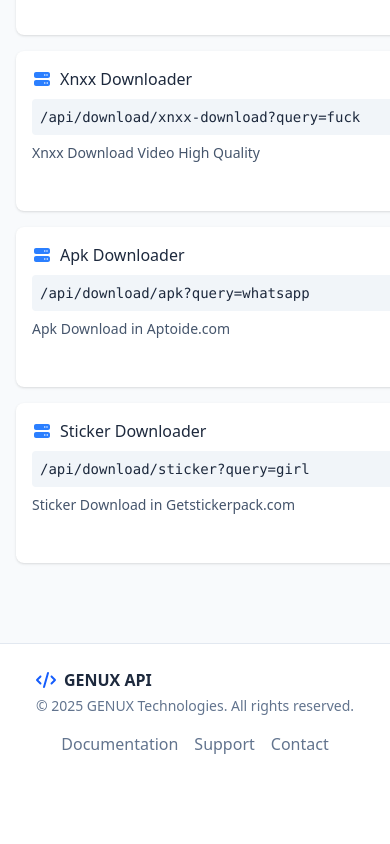
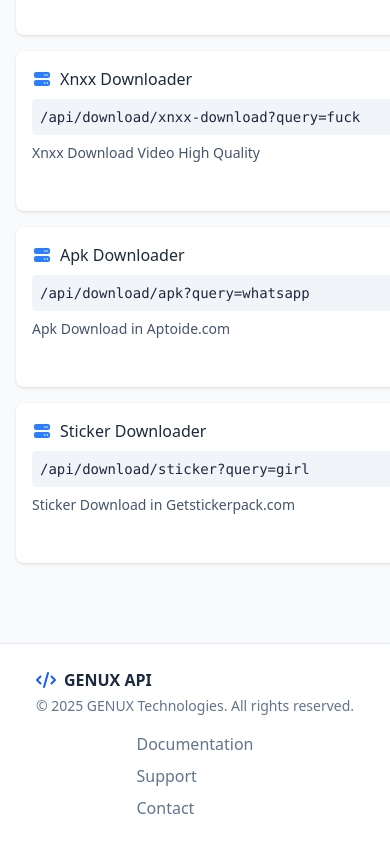
Before and after one commit to nimesh-piyumal/genux-api, a Next.js app: page / in a window 390 px wide. Shown: the part 1731-2575 px from the top of the page. Before the commit the page ends 2511 px from the top, so only its background shows below. Built offline with nearby package versions, Linux system fonts and the light colour scheme.

Commit message:
---------

```diff
--- /dev/null
+++ b/app/components/Footer.js
@@ -0,0 +1,44 @@
+import { FontAwesomeIcon } from '@fortawesome/react-fontawesome';
+import { faCode } from '@fortawesome/free-solid-svg-icons';
+
+const Footer = ({ darkMode }) => {
+  return (
+    <footer className={`mt-12 py-6 ${darkMode ? 'bg-slate-800 border-t border-slate-700' : 'bg-white border-t border-slate-200'}`}>
+      <div className="max-w-7xl mx-auto px-4 sm:px-6 lg:px-8">
+        <div className="flex flex-col md:flex-row justify-between items-center">
+          <div className="mb-4 md:mb-0">
+            <div className="flex items-center">
+              <FontAwesomeIcon icon={faCode} className="h-5 w-5 text-blue-600 dark:text-blue-400" />
+              <span className="ml-2 font-bold">GENUX API</span>
+            </div>
+            <div className="mt-1 text-sm text-slate-500 dark:text-slate-400">
+              <p>© 2025 GENUX Technologies. All rights reserved.</p>
+            </div>
+          </div>
+          <div className="flex flex-col md:flex-row space-y-2 md:space-y-0 md:space-x-4">
+            <a
+              href="#"
+              className="text-slate-500 hover:text-slate-700 dark:text-slate-400 dark:hover:text-slate-300 transition-colors"
+            >
+              Documentation
+            </a>
+            <a
+              href="#"
+              className="text-slate-500 hover:text-slate-700 dark:text-slate-400 dark:hover:text-slate-300 transition-colors"
+            >
+              Support
+            </a>
+            <a
+              href="#"
+              className="text-slate-500 hover:text-slate-700 dark:text-slate-400 dark:hover:text-slate-300 transition-colors"
+            >
+              Contact
+            </a>
+          </div>
+        </div>
+      </div>
+    </footer>
+  );
+};
+
+export default Footer;
--- a/app/page.js
+++ b/app/page.js
@@ -21,12 +21,12 @@ import {
   faSun,
   faBars
 } from '@fortawesome/free-solid-svg-icons';
+import Footer from './components/Footer';
 
 export default function ApiDocumentation() {
   const [searchQuery, setSearchQuery] = useState("");
   const [apiData, setApiData] = useState(null);
   const [loading, setLoading] = useState(true);
-  const [currentTime, setCurrentTime] = useState("2025-04-02 14:12:45");
   const [activeCategory, setActiveCategory] = useState(null);
   const [darkMode, setDarkMode] = useState(false);
   const [showFilters, setShowFilters] = useState(false);
@@ -36,7 +36,39 @@ export default function ApiDocumentation() {
   const [statusFilter, setStatusFilter] = useState('all');
   const searchInputRef = useRef(null);
 
+  const [currentTime, setCurrentTime] = useState(() => {
+    const now = new Date();
+    // Format the time in Asia/Colombo timezone
+    return new Date().toLocaleString('en-US', {
+      timeZone: 'Asia/Colombo',
+      year: 'numeric',
+      month: '2-digit',
+      day: '2-digit',
+      hour: '2-digit',
+      minute: '2-digit',
+      second: '2-digit',
+      hour12: false
+    }).replace(/(\d+)\/(\d+)\/(\d+)/, '$3-$1-$2').replace(',', '');
+  });
+
   useEffect(() => {
+    // Update time every minute
+    const intervalId = setInterval(() => {
+      const now = new Date();
+      const formattedTime = now.toLocaleString('en-US', {
+        timeZone: 'Asia/Colombo',
+        year: 'numeric',
+        month: '2-digit',
+        day: '2-digit',
+        hour: '2-digit',
+        minute: '2-digit',
+        second: '2-digit',
+        hour12: false
+      }).replace(/(\d+)\/(\d+)\/(\d+)/, '$3-$1-$2').replace(',', '');
+
+      setCurrentTime(formattedTime);
+    }, 60000);
+
     // Check system preference for dark mode
     const prefersDark = window.matchMedia('(prefers-color-scheme: dark)').matches;
     setDarkMode(prefersDark);
@@ -60,15 +92,9 @@ export default function ApiDocumentation() {
 
     fetchApiData();
 
-    // Update time every minute
-    const intervalId = setInterval(() => {
-      const now = new Date();
-      const formattedTime = now.toISOString().replace('T', ' ').substring(0, 19);
-      setCurrentTime(formattedTime);
-    }, 60000);
-
     return () => clearInterval(intervalId);
   }, []);
+
 
   // Add keyboard shortcut for search
   useEffect(() => {
@@ -597,27 +623,7 @@ export default function ApiDocumentation() {
         )}
       </div>
 
-      {/* Footer */}
-      <footer className={`mt-12 py-6 ${darkMode ? 'bg-slate-800 border-t border-slate-700' : 'bg-white border-t border-slate-200'}`}>
-        <div className="max-w-7xl mx-auto px-4 sm:px-6 lg:px-8">
-          <div className="flex flex-col md:flex-row justify-between items-center">
-            <div className="mb-4 md:mb-0">
-              <div className="flex items-center">
-                <FontAwesomeIcon icon={faCode} className="h-5 w-5 text-blue-600 dark:text-blue-400" />
-                <span className="ml-2 font-bold">GENUX API</span>
-              </div>
-              <p className="mt-1 text-sm text-slate-500 dark:text-slate-400">
-                © 2025 GENUX Technologies. All rights reserved.
-              </p>
-            </div>
-            <div className="flex space-x-4">
-              <a href="#" className="text-slate-500 hover:text-slate-700 dark:text-slate-400 dark:hover:text-slate-300">Documentation</a>
-              <a href="#" className="text-slate-500 hover:text-slate-700 dark:text-slate-400 dark:hover:text-slate-300">Support</a>
-              <a href="#" className="text-slate-500 hover:text-slate-700 dark:text-slate-400 dark:hover:text-slate-300">Contact</a>
-            </div>
-          </div>
-        </div>
-      </footer>
+      <Footer darkMode={darkMode} />
 
       <style jsx global>{`
         .hide-scrollbar::-webkit-scrollbar {
```
